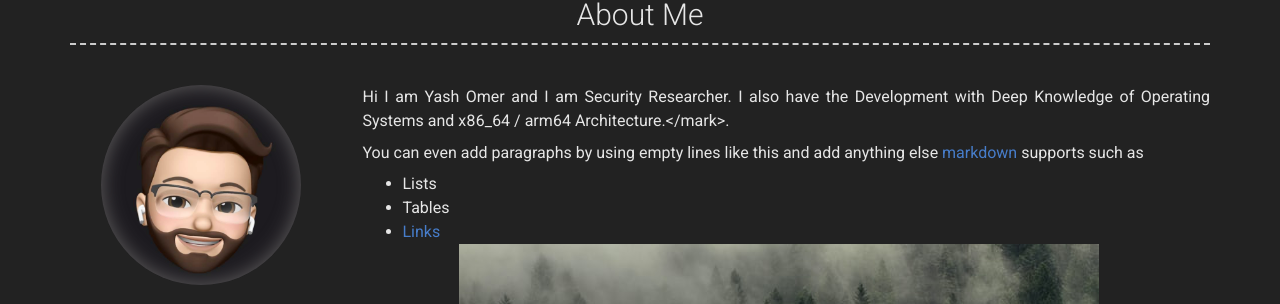
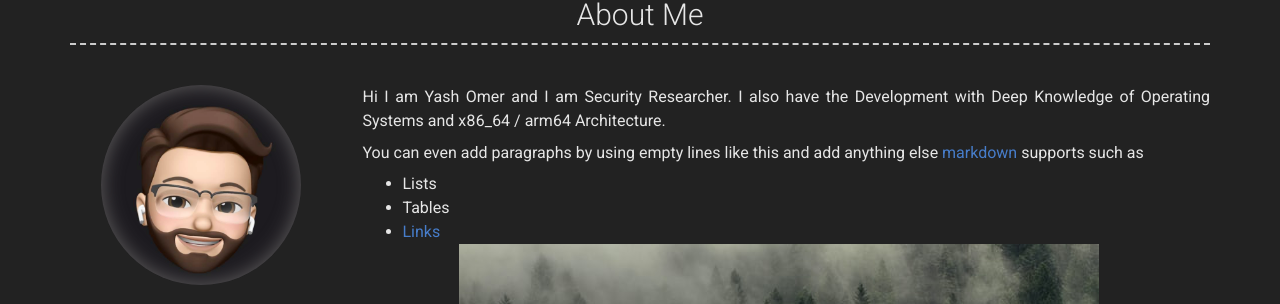
Before and after one commit to yashomer1994/Resume, a Jekyll site: the page built from index.md, in a window 1280 px wide. Shown: the part 217-521 px from the top of the page. Built offline with Jekyll 4.4.1, drawn with Linux system fonts in a browser that asks for light colours; nearby versions of some CDN libraries.

Commit message:
Update _config.yml

```diff
--- a/_config.yml
+++ b/_config.yml
@@ -52,7 +52,7 @@ additional_links:
 # about_title: About Me (Use this to override about section title)
 about_profile_image: "images/profile.png"
 about_content: | # this will include new lines to allow paragraphs
-  Hi I am Yash Omer and I am Security Researcher. I also have the Development with Deep Knowledge of Operating Systems and x86_64 / arm64 Architecture.</mark>.
+  Hi I am Yash Omer and I am Security Researcher. I also have the Development with Deep Knowledge of Operating Systems and x86_64 / arm64 Architecture.
 
   You can even add paragraphs by using empty lines like this and add anything else [markdown](https://www.markdownguide.org/getting-started#what-is-markdown) supports such as
     - Lists
```
